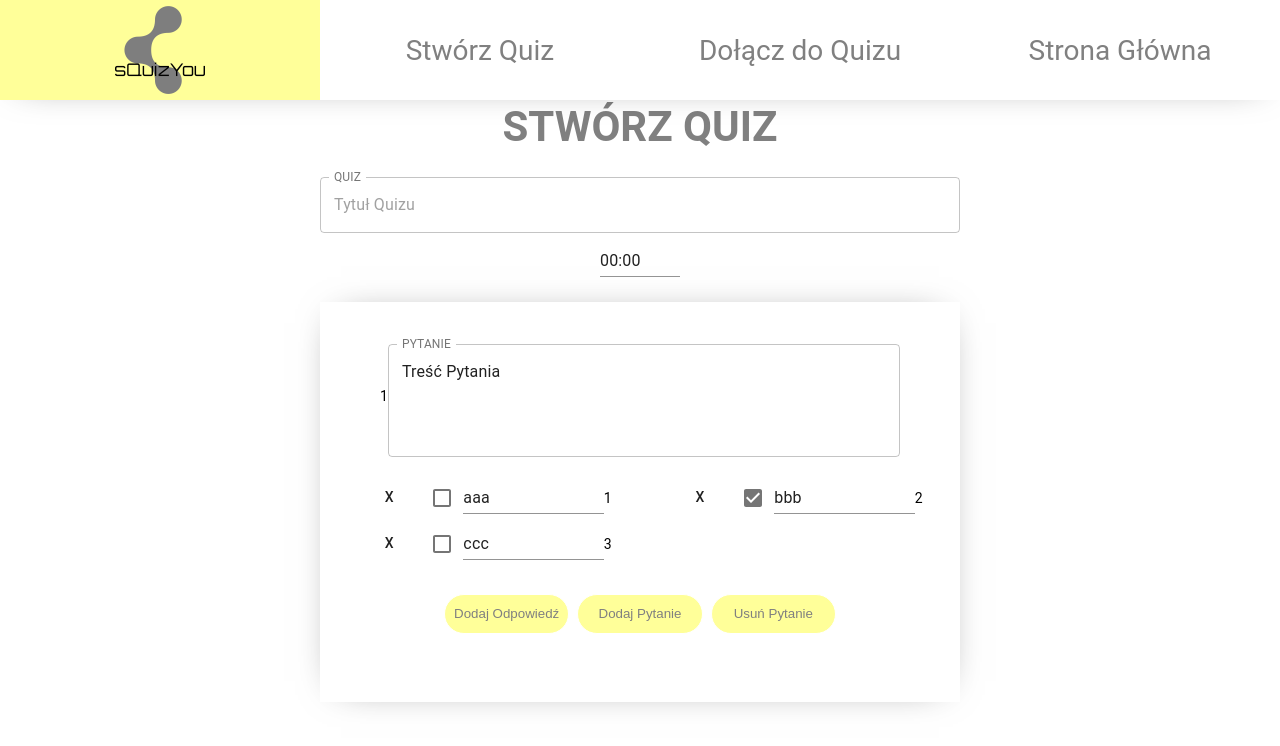
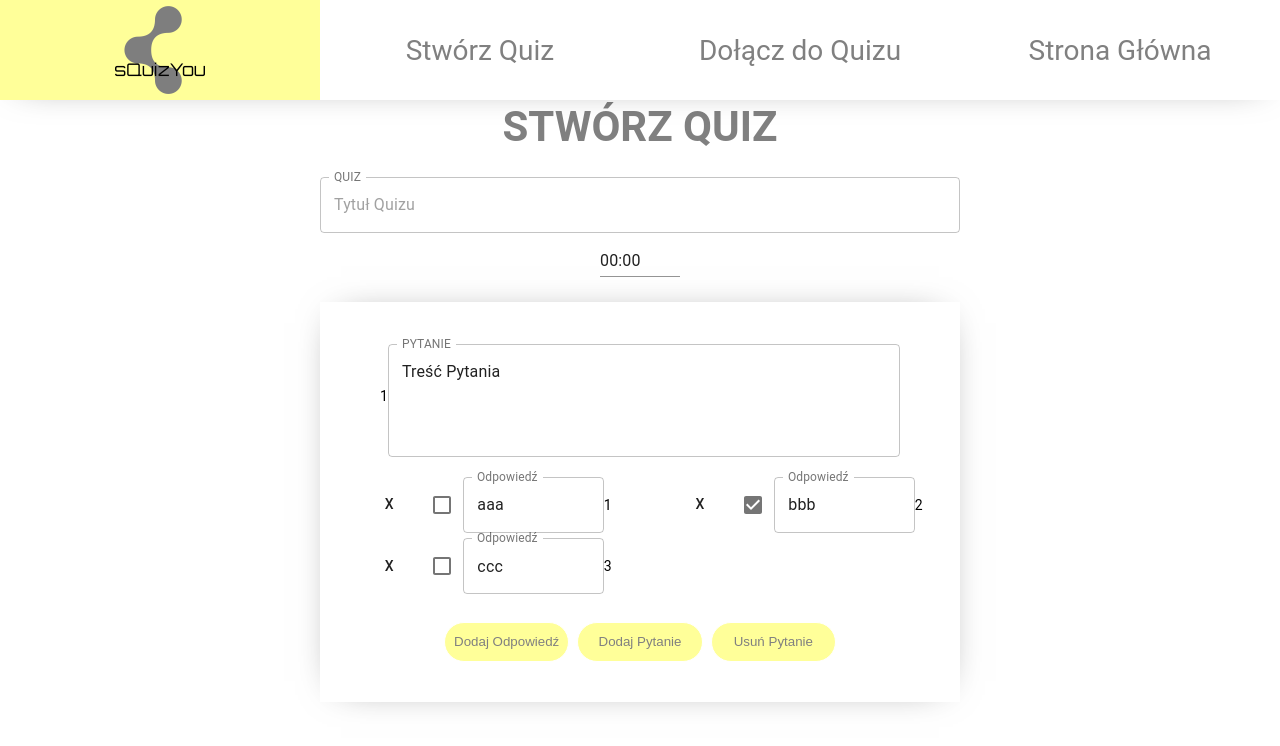
Before and after one commit to infoshareacademy/jfdd12-ubuntuwnicy-app, a React (Create React App) app: page /quiz-gen-wrapper in a window 1280 px wide. Shown: the top 746 px of the page. Built offline with nearby package versions, Linux system fonts and the light colour scheme.

Commit message:
starting create functionality for addQuestionButton

```diff
--- a/src/components/quizGenerator/AddQuestionButton.js
+++ b/src/components/quizGenerator/AddQuestionButton.js
@@ -1,20 +1,12 @@
 import React from 'react'
 import QuizTitleInput from './QuizTitleInput';
-import AnswersList from './AnswersList'
-import QuestionInput from './QuestionInput'
+import AnswersList from './AnswersList';
+import QuestionInput from './QuestionInput';
+
 
 
 export default function AddQuestionButton(props) {
-
-    const { questionID, answersCount } = props
-
-    function addQuestion() {
-
-        return <QuestionInput />
-
-    }
-
     return (
-        <button className='addQuestionButton' onClick={addQuestion}>Dodaj Pytanie</button>
+        <button className='addQuestionButton' onClick={() => alert('hi!')}>Dodaj Pytanie</button>
     )
 }
--- a/src/components/quizGenerator/AnswerInput.js
+++ b/src/components/quizGenerator/AnswerInput.js
@@ -29,6 +29,9 @@ export default function AnswerInput(props) {
                 value={answer}
                 placeholder='Wprowadź odpowiedź'
                 onChange={onChange}
+                label="Odpowiedź"
+                multiline
+                variant="outlined"
             ></TextField>
 
             <Checkbox
```
